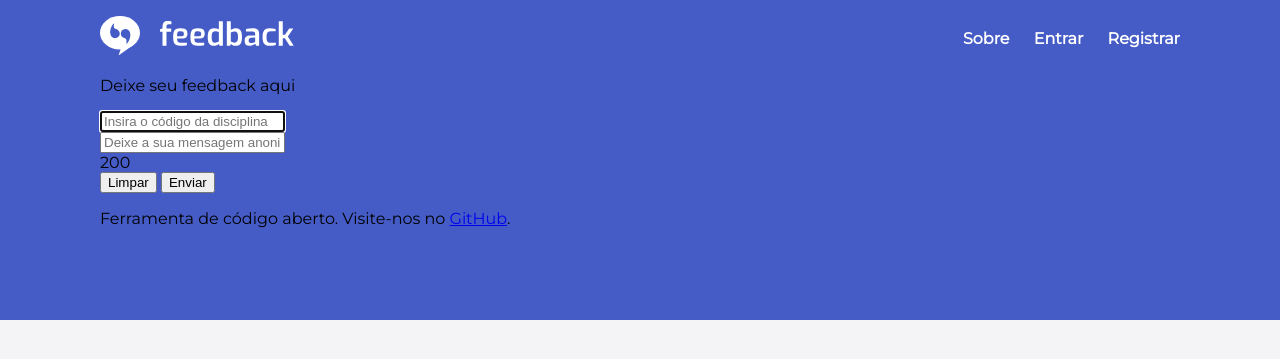
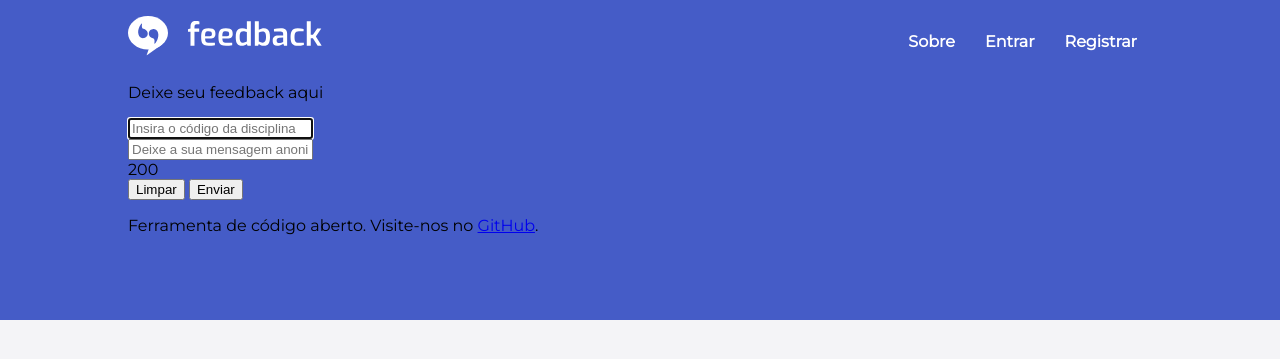
Before and after one commit to Carol111/feedback, a Django app: page / in a window 1280 px wide. Shown: the top 359 px of the page. Run offline with Django 3.2, Linux system fonts and the light colour scheme; parts of the project's set-up code (start-up, migrations or seed data) failed here and were passed over.

Commit message:
Style menu

```diff
--- a/apps/core/static/css/styles.css
+++ b/apps/core/static/css/styles.css
@@ -13,18 +13,32 @@ body {
     z-index: 1;
 }
 
+.logged-purple-bar {
+    position: fixed;
+    top: 0px;
+    left: 0px;
+    width: 100%;
+    height: 20%;
+    background-color: #455CC7;
+    z-index: 1;
+}
+
 .content-area {
-    margin: 16px 100px 16px 100px;
+    margin: 16px 10%;;
 }
 
 .header {
-    position: relative;
+    display: flex;
+    flex-wrap: wrap;
+    justify-content: space-between;
 }
 
-.menu-item {
-    right: 0;
-    position: absolute;
-    top: 30%;
+.menu-item ul {
+    padding: 0;
+}
+
+.menu-item li {
+    display: table-cell;
 }
 
 .menu-item a {
@@ -32,13 +46,25 @@ body {
     color: white;
     font-weight: 600;
     font-size: 16px;
-    margin-left: 20px;
+    padding: 12px 10px;
+    margin: 5px;
+    position: relative;
 }
 
-.menu-item a:hover {
-    text-decoration: underline;
+.menu-item a:after {
+    background: none repeat scroll 0 0 transparent;
+    bottom: 0;
+    content: "";
+    display: block;
+    height: 4px;
+    left: 50%;
+    position: absolute;
+    background: #FC6596;
+    transition: width 0.3s ease 0s, left 0.3s ease 0s;
+    width: 0;
 }
 
-.menu-item a:active {
-    text-decoration: underline;
+.menu-item a:hover:after {
+    width: 100%;
+    left: 0;
 }
--- a/apps/core/templates/core/base.html
+++ b/apps/core/templates/core/base.html
@@ -18,13 +18,15 @@
             <div class="header">
                 <a href="{% url 'home' %}"><img src="{% static 'img/menu_logo.svg' %}" alt="Feedback Logo"></a>
                 <div class="menu-item">
-                    <a href="{% url 'about' %}">Sobre</a>
-                    {% if request.user.is_authenticated %}
-                        <a href="{% url 'list_course' %}">Área do Professor</a>
-                    {% else %}
-                        <a href="{% url 'login' %}">Entrar</a>
-                        <a href="{% url 'register' %}">Registrar</a>
-                    {% endif %}
+                    <ul>
+                        <li><a href="{% url 'about' %}">Sobre</a></li>
+                        {% if request.user.is_authenticated %}
+                            <li><a href="{% url 'list_course' %}">Área do Professor</a></li>
+                        {% else %}
+                            <li><a href="{% url 'login' %}">Entrar</a></li>
+                            <li><a href="{% url 'register' %}">Registrar</a></li>
+                        {% endif %}
+                    </ul>
                 </div>
             </div>
             <div class="content">
```
Also changed, not shown: apps/core/templates/core/loggedArea.html (+20 -11 lines).
